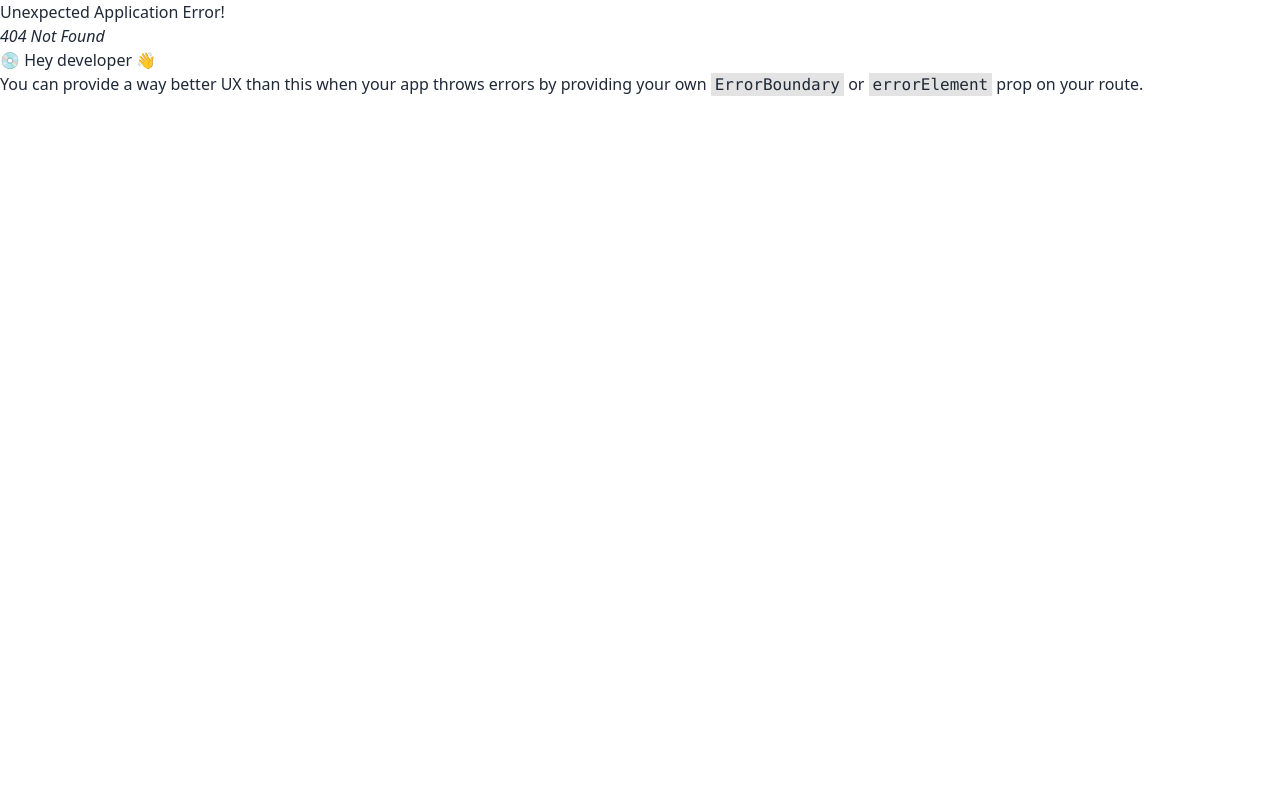
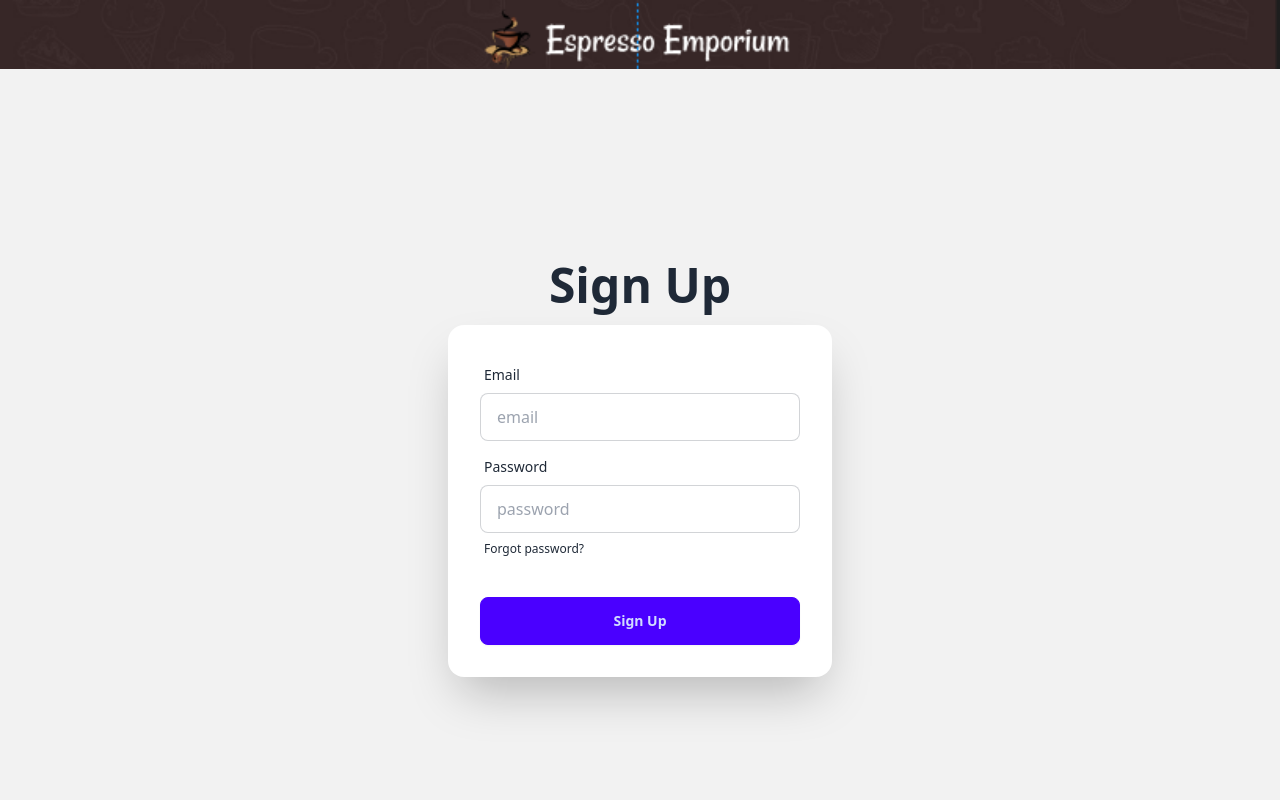
Before and after one commit to tnayem/coffee-store-client, a React (Vite) app: page /signUp in a window 1280 px wide. Before the commit this address had no page. Shown: the top 800 px of the page. Built offline with nearby package versions, Linux system fonts and the light colour scheme.

Commit message:
implement signUp page and context api

```diff
--- a/package.json
+++ b/package.json
@@ -10,6 +10,7 @@
     "preview": "vite preview"
   },
   "dependencies": {
+    "firebase": "^10.13.1",
     "prop-types": "^15.8.1",
     "react": "^18.3.1",
     "react-dom": "^18.3.1",
--- /dev/null
+++ b/src/components/Pages/SignIn/SignIn.jsx
@@ -0,0 +1,11 @@
+
+
+const SignIn = () => {
+    return (
+        <div>
+            <h1>This is SignIn Page</h1>
+        </div>
+    );
+};
+
+export default SignIn;
--- /dev/null
+++ b/src/components/Pages/SignUp/SignUp.jsx
@@ -0,0 +1,52 @@
+import { useContext } from "react";
+import { AuthContext } from "../../providers/AuthProvider";
+
+
+const SignUp = () => {
+    const {createUser} = useContext(AuthContext)
+    const handleSignUp=e=>{
+        e.preventDefault()
+        const email = e.target.email.value
+        const password = e.target.password.value
+        createUser(email,password)
+        .then(result=>{
+            console.log(result.user);
+        })
+        .then(error=>{
+            console.log(error);
+        })
+    }
+    return (
+        <div className="hero bg-base-200 min-h-screen">
+            <div className="hero-content flex-col w-full">
+                <div className="text-center lg:text-left">
+                    <h1 className="text-5xl font-bold">Sign Up</h1>
+                </div>
+                <div className="card bg-base-100 w-full max-w-sm shrink-0 shadow-2xl">
+                    <form onSubmit={handleSignUp} className="card-body">
+                        <div className="form-control">
+                            <label className="label">
+                                <span className="label-text">Email</span>
+                            </label>
+                            <input type="email" name="email" placeholder="email" className="input input-bordered" required />
+                        </div>
+                        <div className="form-control">
+                            <label className="label">
+                                <span className="label-text">Password</span>
+                            </label>
+                            <input type="password" name="password" placeholder="password" className="input input-bordered" required />
+                            <label className="label">
+                                <a href="#" className="label-text-alt link link-hover">Forgot password?</a>
+                            </label>
+                        </div>
+                        <div className="form-control mt-6">
+                            <input className="btn btn-primary" type="submit" value="Sign Up" />
+                        </div>
+                    </form>
+                </div>
+            </div>
+        </div>
+    );
+};
+
+export default SignUp;
--- /dev/null
+++ b/src/components/firebase/firebase.config.js
@@ -0,0 +1,18 @@
+// Import the functions you need from the SDKs you need
+import { initializeApp } from "firebase/app";
+// TODO: Add SDKs for Firebase products that you want to use
+// https://firebase.google.com/docs/web/setup#available-libraries
+
+// Your web app's Firebase configuration
+const firebaseConfig = {
+  apiKey: "AIzaSyDMLat0gHAyyq672UkouZXoKtz1fSopDqI",
+  authDomain: "coffee-store-client-be096.firebaseapp.com",
+  projectId: "coffee-store-client-be096",
+  storageBucket: "coffee-store-client-be096.appspot.com",
+  messagingSenderId: "803564594413",
+  appId: "1:803564594413:web:a7a057e9c2bab6b25158e4"
+};
+
+// Initialize Firebase
+const app = initializeApp(firebaseConfig);
+export default app
--- /dev/null
+++ b/src/components/providers/AuthProvider.jsx
@@ -0,0 +1,35 @@
+import { createContext, useState } from "react";
+import PropTypes from 'prop-types';
+import { createUserWithEmailAndPassword, getAuth } from "firebase/auth";
+import app from "../firebase/firebase.config";
+
+const auth = getAuth(app);
+
+export const AuthContext = createContext(null);
+const AuthProvider = ({ children }) => {
+    const [user, setUser] = useState(null)
+    const [loading,setLoading] = useState(true)
+    // Create User with email and password
+    const createUser = (email, password) => {
+        setLoading(true)
+       return createUserWithEmailAndPassword(auth,email,password)
+    }
+
+    const userInfo = {
+        user,
+        setUser,
+        createUser,
+        loading
+    }
+    return (
+        <AuthContext.Provider value={userInfo}>
+            {children}
+        </AuthContext.Provider>
+    );
+};
+
+// PropTypes validation
+AuthProvider.propTypes = {
+    children: PropTypes.node, // or PropTypes.element if you only expect one React element
+};
+export default AuthProvider;
--- a/src/main.jsx
+++ b/src/main.jsx
@@ -3,9 +3,12 @@ import { createRoot } from 'react-dom/client'
 import './index.css'
 import { RouterProvider } from 'react-router-dom'
 import { router } from './components/Router/Router.jsx'
+import AuthProvider from './components/providers/AuthProvider.jsx'
 
 createRoot(document.getElementById('root')).render(
   <StrictMode>
-    <RouterProvider router={router}></RouterProvider>
+    <AuthProvider>
+      <RouterProvider router={router}></RouterProvider>
+    </AuthProvider>
   </StrictMode>,
 )
```
Also changed, not shown: src/components/Router/Router.jsx (+10 -0 lines), 1 other file (tests, documents, lock files or other folders).
